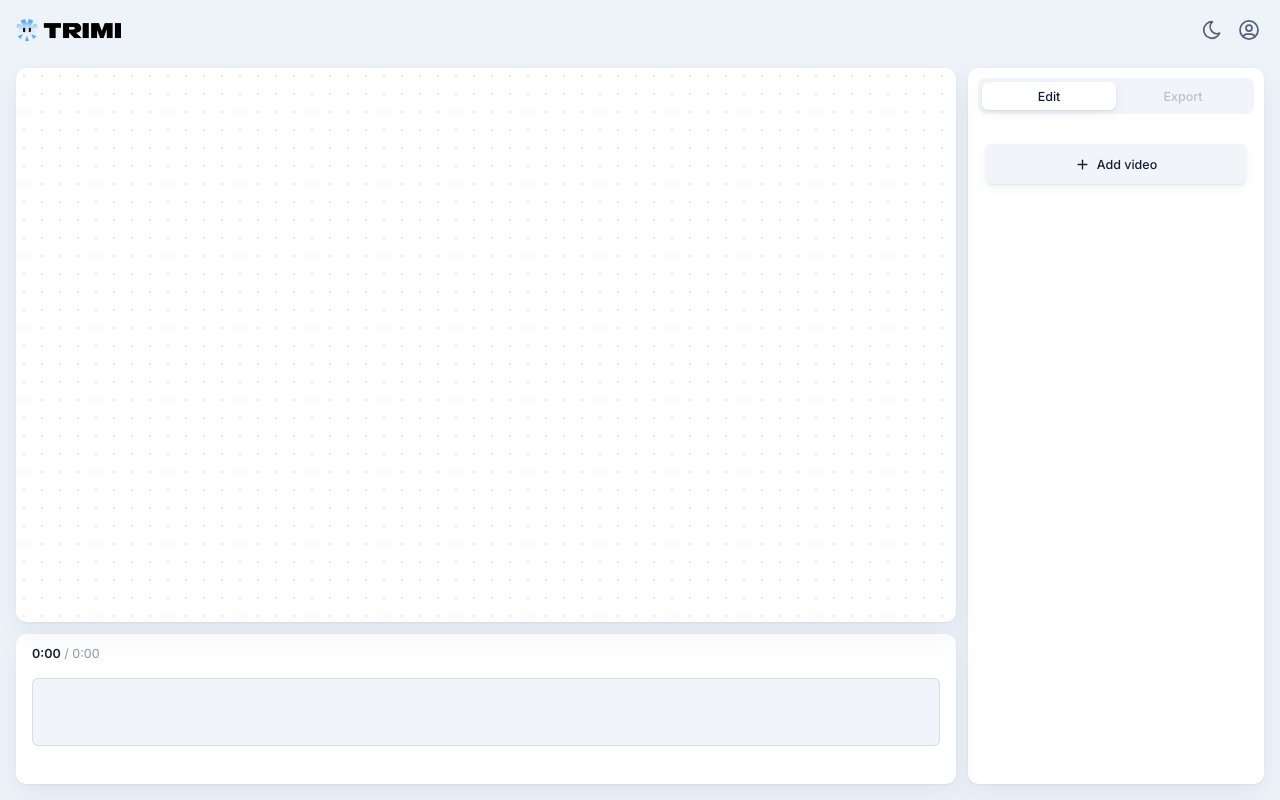
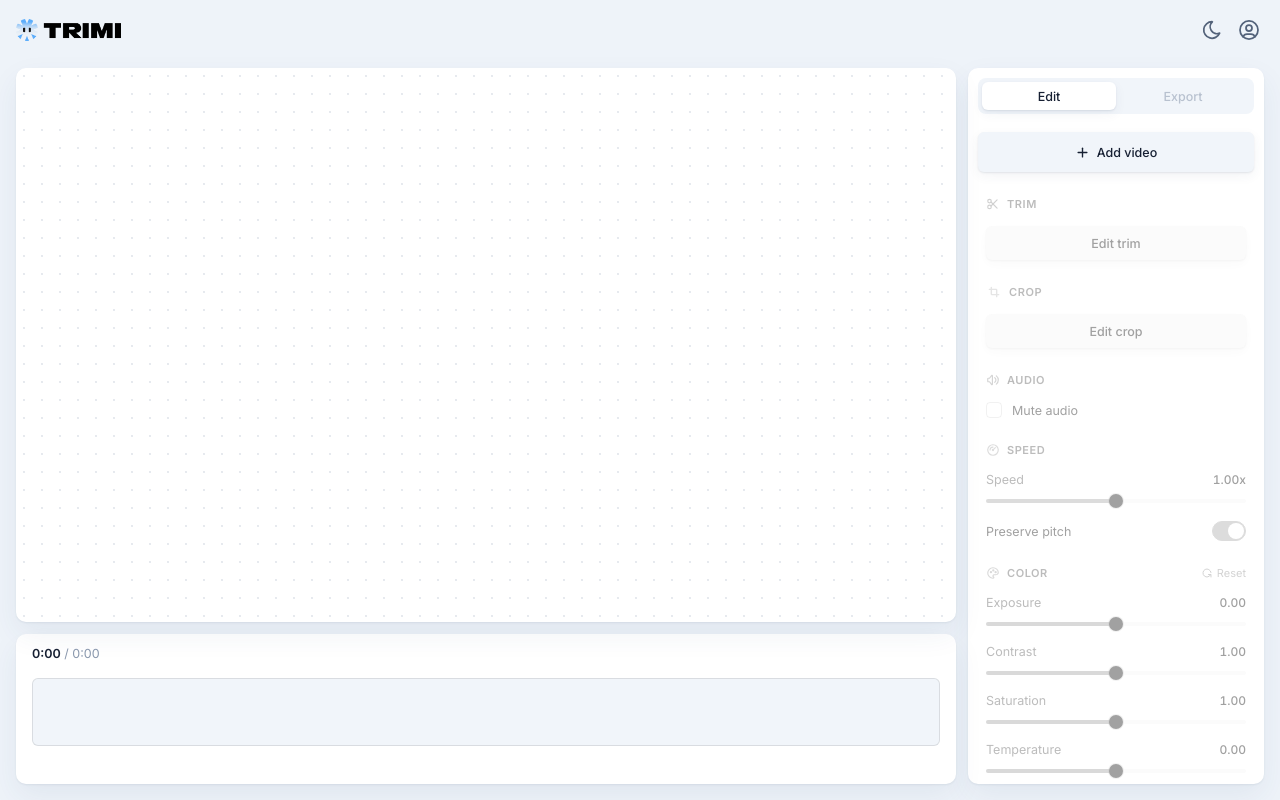
Before and after one commit to atormo/trimi, a React (Vite) app in the folder app/: page / in a window 1280 px wide. Built offline with nearby package versions, Linux system fonts and the light colour scheme.

Commit message:
Show disabled editor controls when empty

```diff
--- a/app/src/components/Sidebar.tsx
+++ b/app/src/components/Sidebar.tsx
@@ -290,7 +290,7 @@ export function Sidebar({
       <div style={{ display: "flex", flexDirection: "column", gap: 22, padding: "8px 18px 18px", overflowY: "auto" }}>
         {tab === "edit" ? (
           <>
-            <div role="group" aria-label="Video sequence" style={{ display: "flex", flexDirection: "column" }}>
+            <div className="video-sequence" data-empty={!clips.length} role="group" aria-label="Video sequence" style={{ display: "flex", flexDirection: "column" }}>
               <ol className="clip-list">
                 {clips.map((clip, index) => (
                   <li
@@ -366,8 +366,12 @@ export function Sidebar({
               {clips.length > 1 && <div id="clip-reorder-hint" className="clip-reorder-hint">Drag these cards to reorder</div>}
             </div>
 
-            {clips.length > 0 && (
-              <>
+            <div
+              className="editor-control-stack"
+              data-disabled={!file}
+              aria-disabled={!file}
+              inert={!file ? true : undefined}
+            >
               <Section title="Trim" icon={<IconScissors size={14} stroke={2} color="var(--tool-trim)" />}>
               {trimEditing ? (
                 <>
@@ -493,8 +497,7 @@ export function Sidebar({
                 <Slider label="Saturation" value={edit.color.saturation} display={edit.color.saturation.toFixed(2)} min={0} max={2} step={0.05} onChange={(v) => setColor({ saturation: v })} color="var(--tool-color)" snapTo={1} />
                 <Slider label="Temperature" value={edit.color.temperature} display={edit.color.temperature.toFixed(2)} min={-1} max={1} step={0.05} onChange={(v) => setColor({ temperature: v })} color="var(--tool-color)" snapTo={0} />
               </Section>
-              </>
-            )}
+            </div>
           </>
         ) : file ? (
           <>
--- a/app/src/index.css
+++ b/app/src/index.css
@@ -121,8 +121,29 @@ button:focus-visible,
   margin-top: 12px;
 }
 
+.video-sequence {
+  margin-inline: -8px;
+}
+
+.video-sequence[data-empty="true"] .add-video-button {
+  margin-top: 0;
+}
+
 .add-video-button:disabled {
   cursor: wait;
+}
+
+.editor-control-stack {
+  display: flex;
+  flex-direction: column;
+  gap: 22px;
+}
+
+.editor-control-stack[data-disabled="true"] {
+  opacity: 0.42;
+  filter: grayscale(1);
+  pointer-events: none;
+  user-select: none;
 }
 
 .clip-list {
```
Lines whose indentation alone changed are shown as unchanged.
